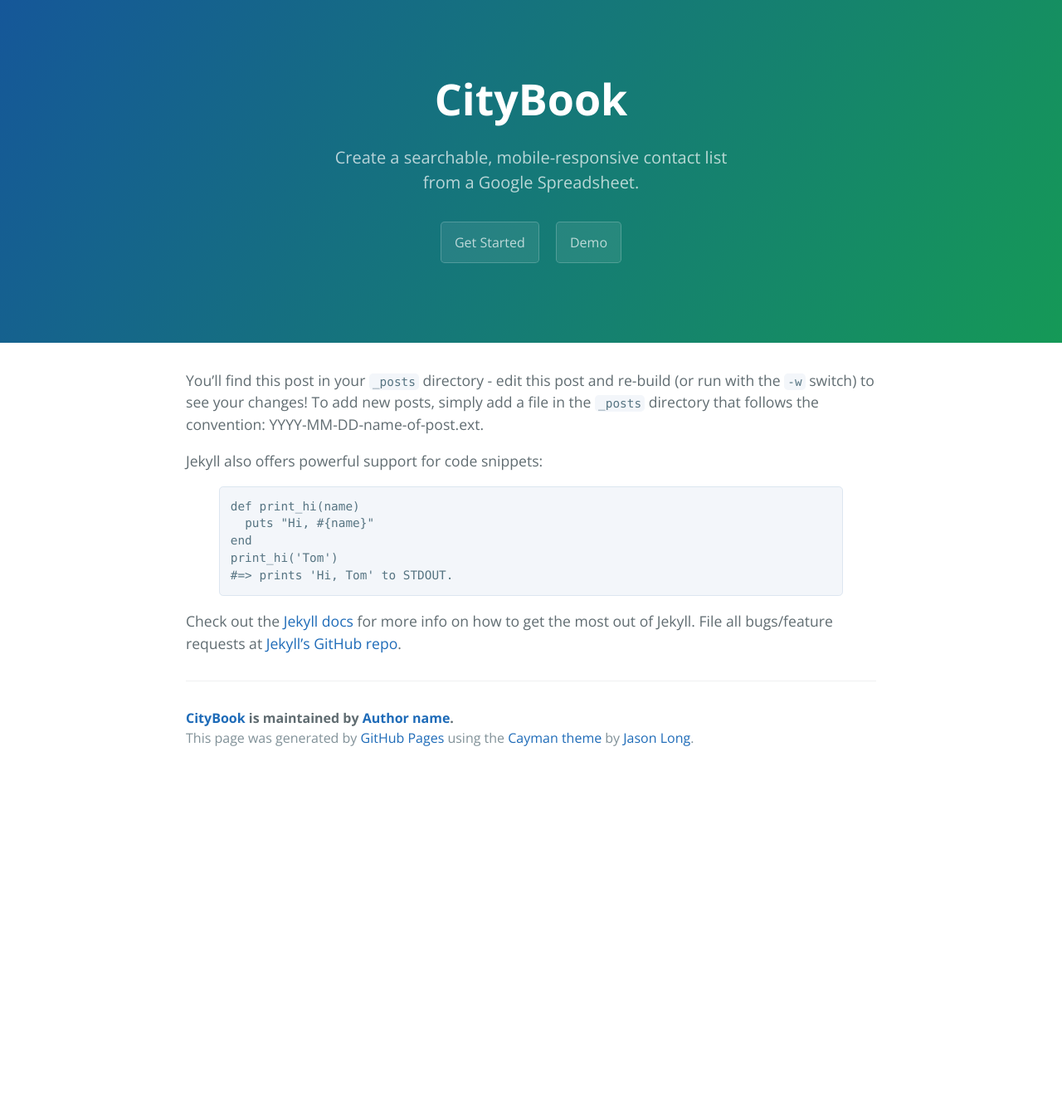
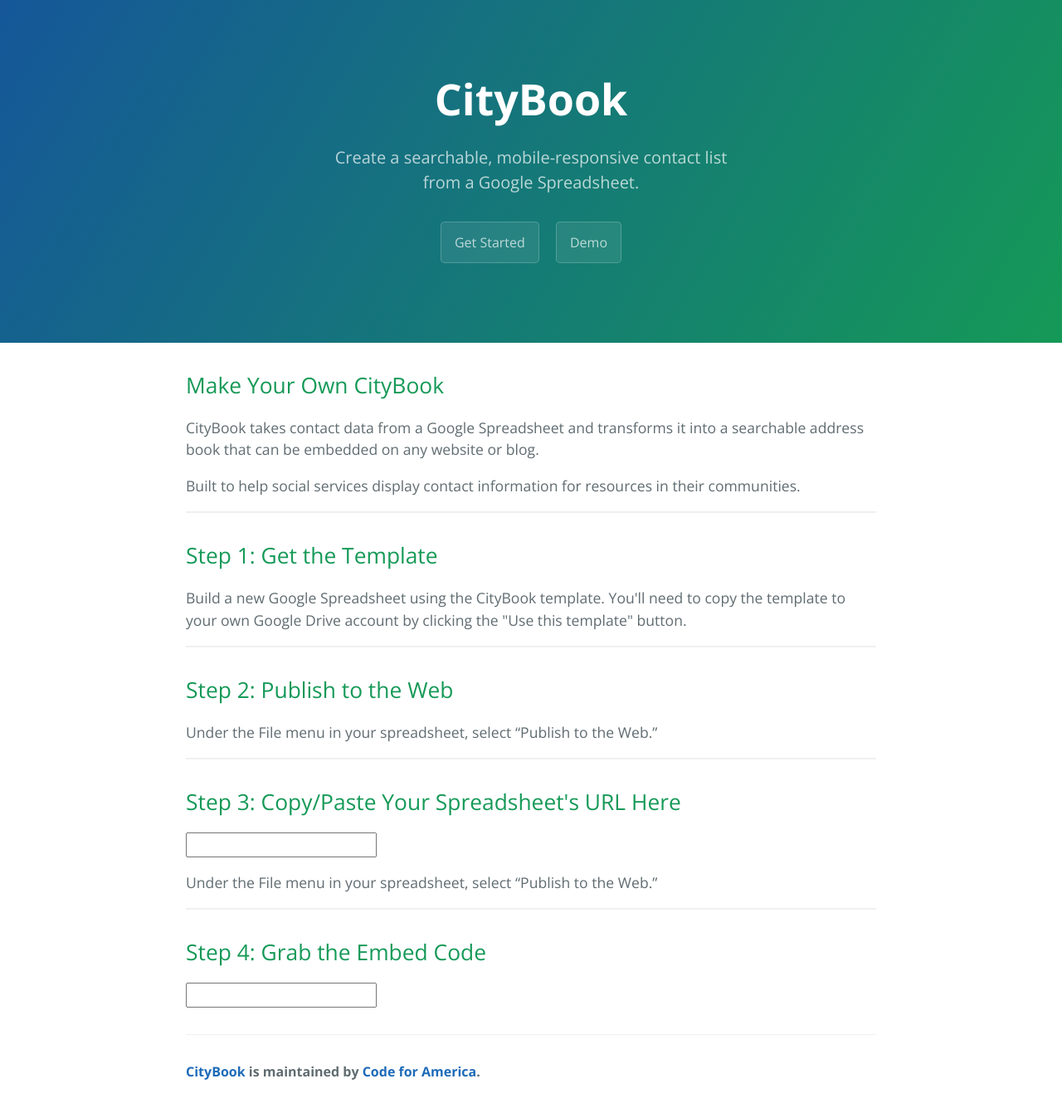
Before and after one commit to codeforamerica/citybook, a Jekyll site: the page built from _posts/2016-04-22-sample-content.markdown, in a window 1280 px wide. Shown: the whole page at 83% size. Built offline with Jekyll 4.4.1, drawn with Linux system fonts in a browser that asks for light colours; Markdown is read by kramdown in place of the engine named in the settings; before the commit the page ends 933 px from its top, so only the background shows below that.

Commit message:
Initial mockup of site

```diff
--- a/CNAME
+++ b/CNAME
@@ -1 +1 @@
-search.rvahealth.org
+codeforamerica.github.io/citybook/
--- a/_config.yml
+++ b/_config.yml
@@ -6,8 +6,8 @@
 
 # About/contact
 author:
-  name:       Author name
-  url:        http://yourhomepage.com
+  name:       Code for America
+  url:        http://codeforamerica.org
 
 # Gems
 gems:
--- /dev/null
+++ b/_includes/intro.html
@@ -0,0 +1,3 @@
+<h2>Make Your Own CityBook</h2>
+<p>CityBook takes contact data from a Google Spreadsheet and transforms it into a searchable address book that can be embedded on any website or blog.</p>
+<p>Built to help social services display contact information for resources in their communities.</p>
--- a/_includes/page-footer.html
+++ b/_includes/page-footer.html
@@ -1,4 +1,3 @@
 <footer class="site-footer">
   <span class="site-footer-owner"><a href="{{ site.url }}">{{ site.title }}</a> is maintained by <a href="{{ site.author.url }}">{{ site.author.name }}</a>.</span>
-  <span class="site-footer-credits">This page was generated by <a href="https://pages.github.com">GitHub Pages</a> using the <a href="https://github.com/pietromenna/jekyll-cayman-theme">Cayman theme</a> by <a href="http://github.com/jasonlong">Jason Long</a>.</span>
 </footer>
--- a/_includes/page-header.html
+++ b/_includes/page-header.html
@@ -2,5 +2,5 @@
   <h1 class="project-name">{{ site.title }}</h1>
   <h2 class="project-tagline">{{ site.tagline }}</h2>
   <a href="#" class="btn">Get Started</a>
-  <a href="#" class="btn">Demo</a>
+  <a href="/static?key=1GDr_0B-nXwSU_Kw8Y8vg4nhvYwxrwnzTCNmXFyXrDCQ&title=CityBook" target="_blank" class="btn">Demo</a>
 </section>
--- /dev/null
+++ b/_includes/step1.html
@@ -0,0 +1,2 @@
+<h2>Step 1: Get the Template</h2>
+<p>Build a new Google Spreadsheet using the CityBook template. You'll need to copy the template to your own Google Drive account by clicking the "Use this template" button.</p>
--- /dev/null
+++ b/_includes/step2.html
@@ -0,0 +1,2 @@
+<h2>Step 2: Publish to the Web</h2>
+<p>Under the File menu in your spreadsheet, select “Publish to the Web.”</p>
--- /dev/null
+++ b/_includes/step3.html
@@ -0,0 +1,3 @@
+<h2>Step 3: Copy/Paste Your Spreadsheet's URL Here</h2>
+<input type="text"></input>
+<p>Under the File menu in your spreadsheet, select “Publish to the Web.”</p>
--- /dev/null
+++ b/_includes/step4.html
@@ -0,0 +1,2 @@
+<h2>Step 4: Grab the Embed Code</h2>
+<input type="text"></input>
--- a/_layouts/default.html
+++ b/_layouts/default.html
@@ -8,8 +8,15 @@
 
     <section class="main-content">
 
-      {{ content }}
-
+      {% include intro.html %}
+      <hr />
+      {% include step1.html %}
+      <hr />
+      {% include step2.html %}
+      <hr />
+      {% include step3.html %}
+      <hr />
+      {% include step4.html %}
       {% include page-footer.html %}
 
     </section>
--- /dev/null
+++ b/_posts/2016-04-22-sample-content.markdown
@@ -0,0 +1,24 @@
+---
+layout: default
+title:  "First Step"
+date:   2016-02-12 17:50:00
+categories: main
+---
+
+You'll find this post in your `_posts` directory - edit this post and re-build (or run with the `-w` switch) to see your changes!
+To add new posts, simply add a file in the `_posts` directory that follows the convention: YYYY-MM-DD-name-of-post.ext.
+
+Jekyll also offers powerful support for code snippets:
+
+{% highlight ruby %}
+def print_hi(name)
+  puts "Hi, #{name}"
+end
+print_hi('Tom')
+#=> prints 'Hi, Tom' to STDOUT.
+{% endhighlight %}
+
+Check out the [Jekyll docs][jekyll] for more info on how to get the most out of Jekyll. File all bugs/feature requests at [Jekyll's GitHub repo][jekyll-gh].
+
+[jekyll-gh]: https://github.com/mojombo/jekyll
+[jekyll]:    http://jekyllrb.com
```
